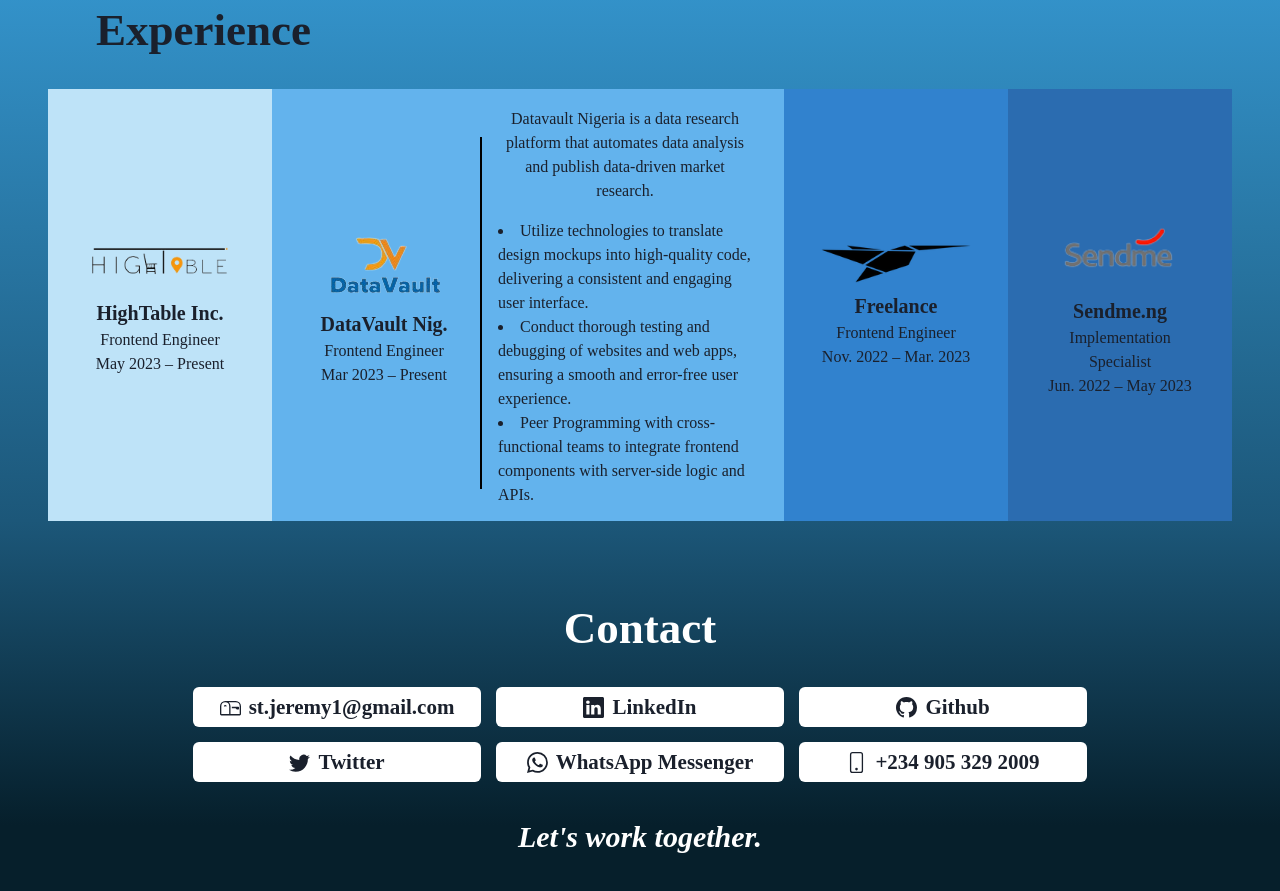
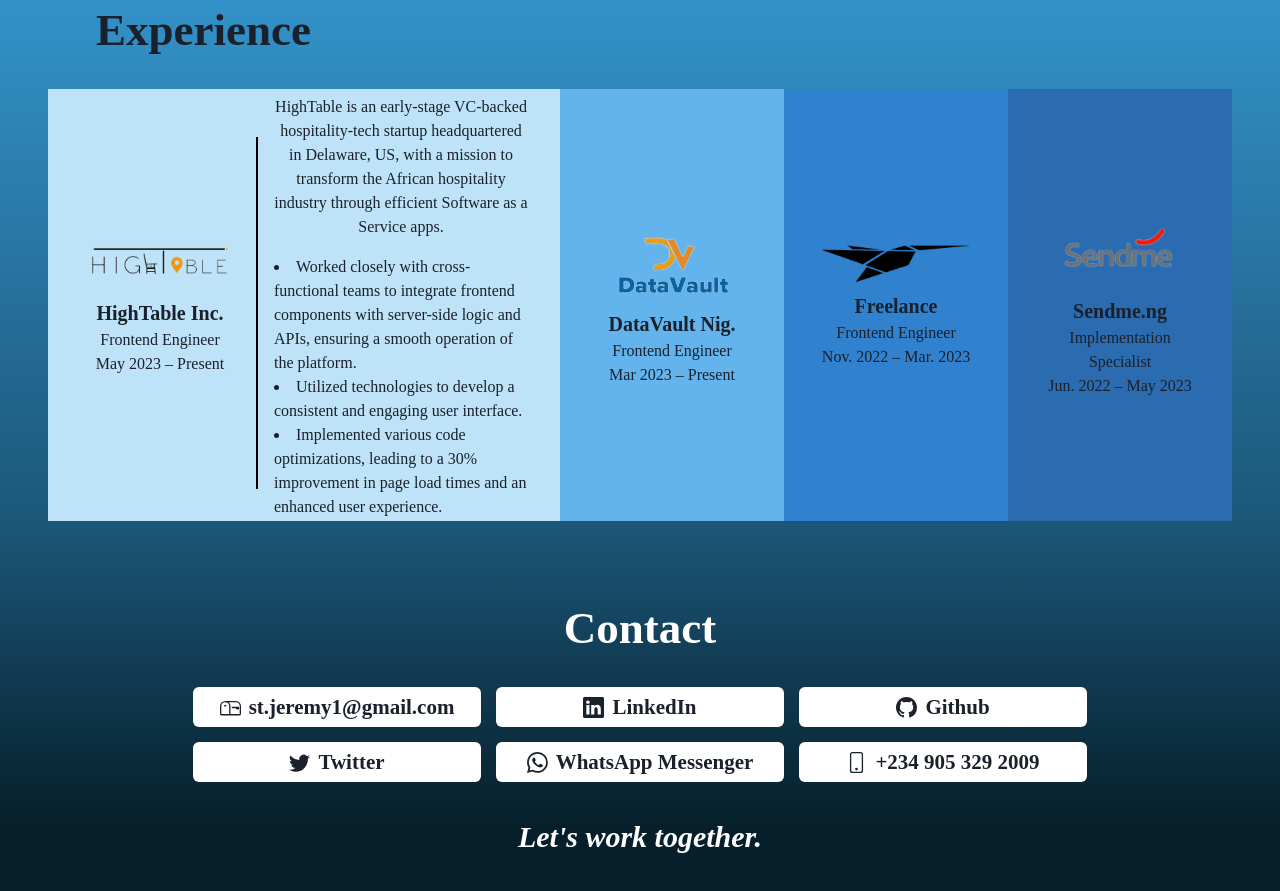
Before and after one commit to st-jeremy/jeremysmith, a Next.js app: page / in a window 1280 px wide. Shown: the part 1920-2811 px from the top of the page. Built offline with nearby package versions, Linux system fonts and the light colour scheme; a web font is replaced by a local one.

Commit message:
Changed default opened accordion

```diff
--- a/Components/Experience.tsx
+++ b/Components/Experience.tsx
@@ -57,7 +57,7 @@
       </Box>
 
       <Box margin={'auto'}>
-        <Accordion defaultIndex={[1]} p={0} reduceMotion display={'flex'} flexDirection={{base:'column', xl:'row'}}>
+        <Accordion defaultIndex={[0]} p={0} reduceMotion display={'flex'} flexDirection={{base:'column', xl:'row'}}>
           <AccordionCard
             bgColor='blue.100'
             logo='/hightable.png'
```
